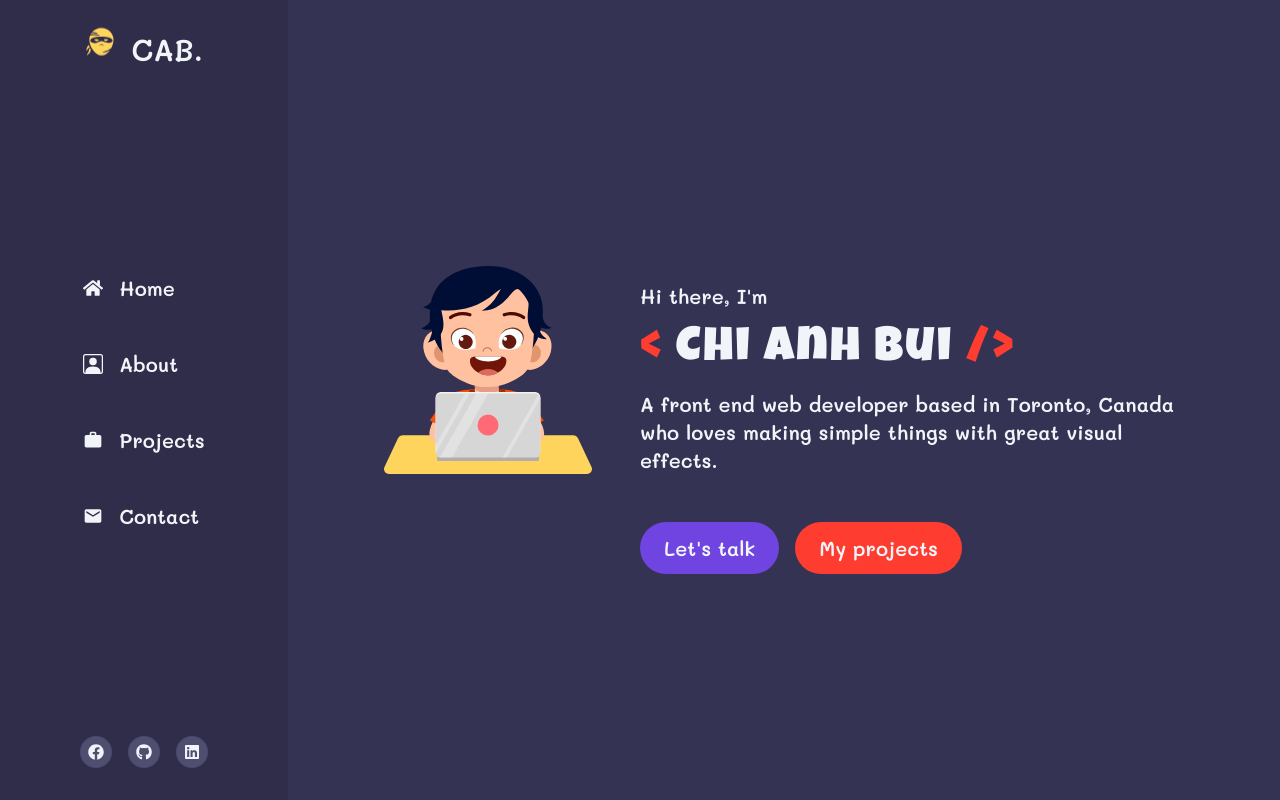
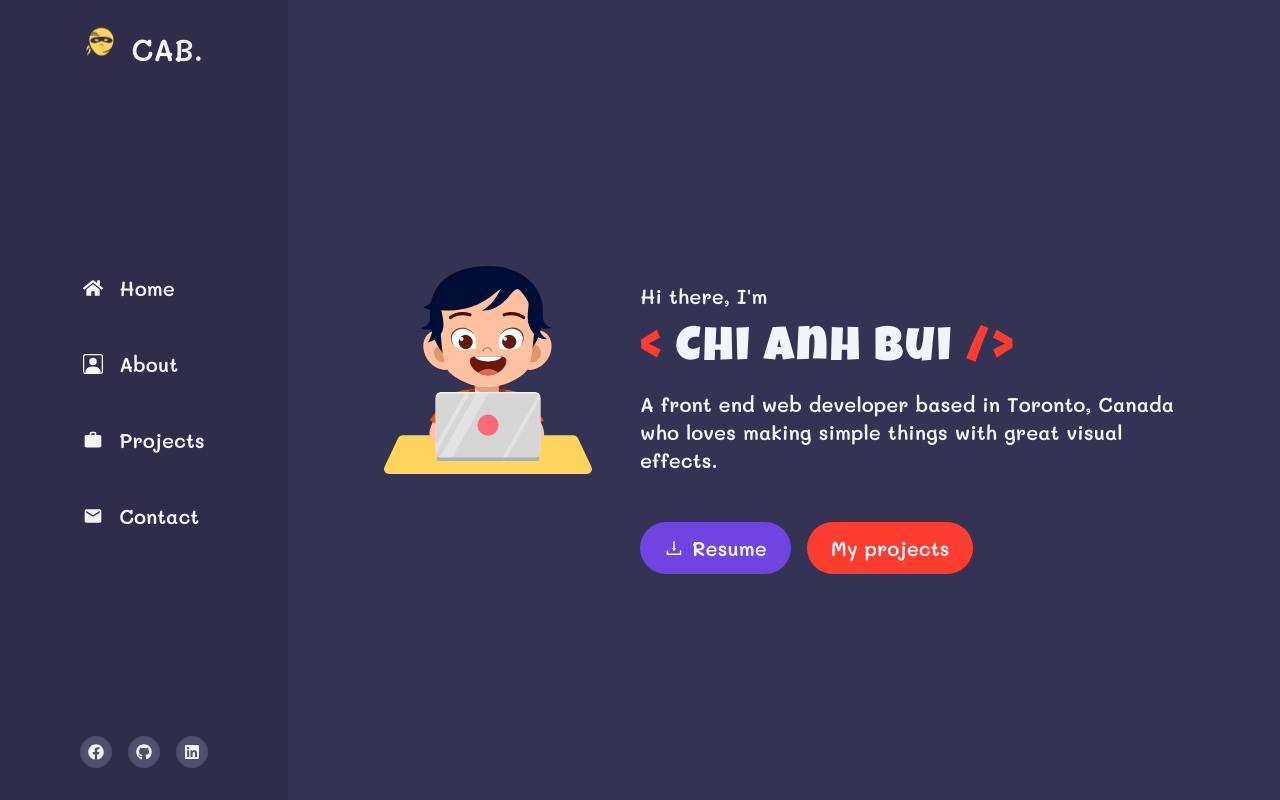
Before and after one commit to chrisvn188/my-portfolio-v2, a React (Create React App) app: page / in a window 1280 px wide. Shown: the top 800 px of the page. Built offline with nearby package versions, Linux system fonts and the light colour scheme.

Commit message:
Add resume

```diff
--- a/src/components/Hero/Hero.js
+++ b/src/components/Hero/Hero.js
@@ -2,6 +2,8 @@ import { useRef, useEffect } from 'react'
 import { styles } from '../../styles/styles'
 import { Link } from '../Link/Link'
 import HeroImage from '../../assets/images/using-computer.svg'
+import resumePdf from '../../assets/pdf/resume.pdf'
+import { AiOutlineDownload } from 'react-icons/ai'
 
 const Hero = () => {
   const imgRef = useRef(null)
@@ -45,8 +47,9 @@ const Hero = () => {
           />
         </div>
         <div className='flex gap-4 justify-center mt-10 items-center lg:mt-0 lg:col-start-2 justify-self-start'>
-          <Link color='violet' href='#contact'>
-            Let's talk
+          <Link color='violet' href={resumePdf} download>
+            <AiOutlineDownload />
+            <span>Resume</span>
           </Link>
           <Link color='red' href='#projects'>
             My projects
--- a/src/styles/styles.js
+++ b/src/styles/styles.js
@@ -22,7 +22,7 @@ export const styles = {
       backgroundColor = 'bg-brand-yellow'
     }
 
-    return `text-xs sm:text-lg md:text-xl text-slate-100 px-5 py-2 lg:px-6 lg:py-3 rounded-full hover:-translate-y-2 transition-all active:-translate-y-1 inline-block ${backgroundColor}`
+    return `flex items-center gap-2 text-xs sm:text-lg md:text-xl text-slate-100 px-5 py-2 lg:px-6 lg:py-3 rounded-full hover:-translate-y-2 transition-all active:-translate-y-1 inline-block ${backgroundColor}`
   },
 
   button(bgColor) {
```
